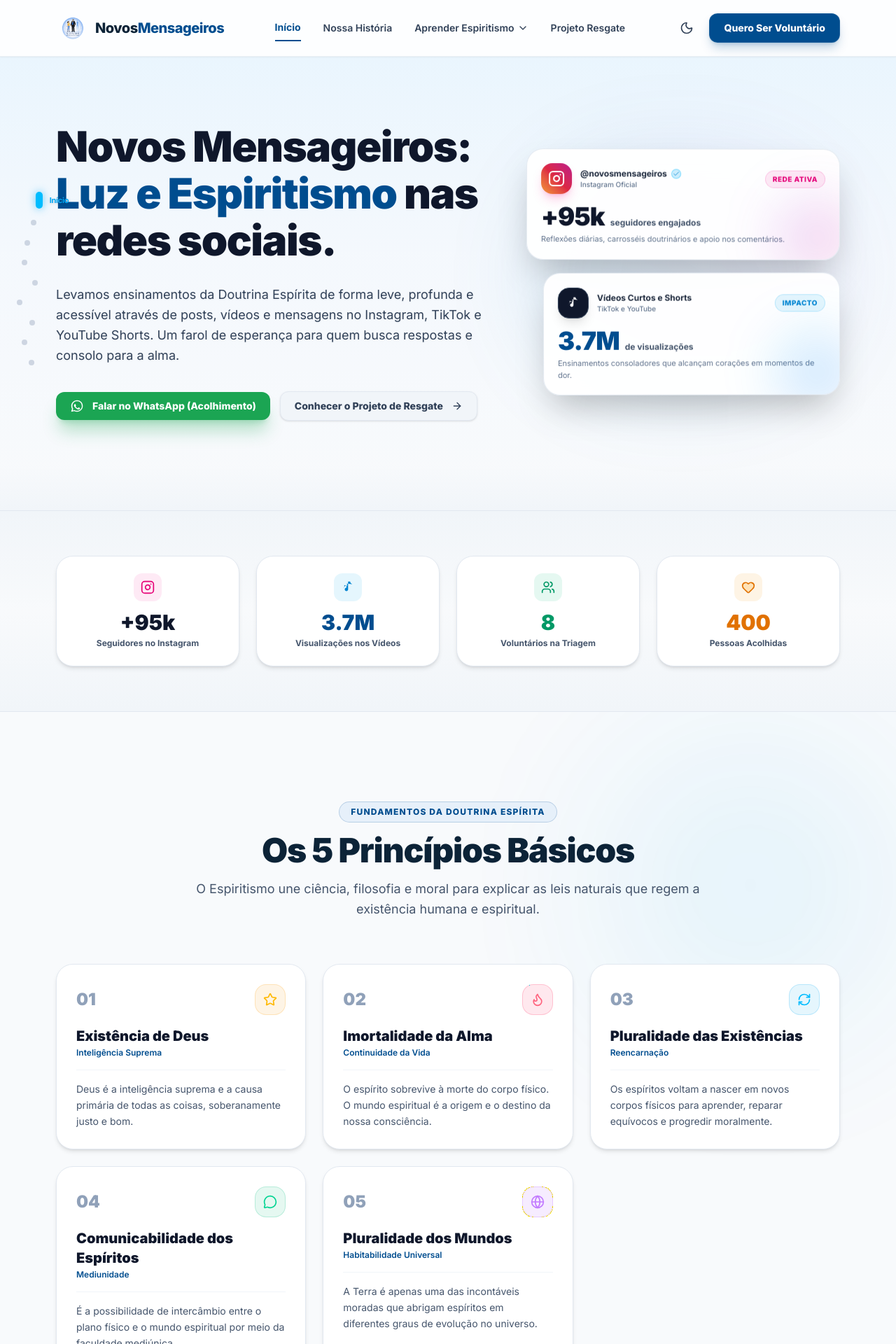
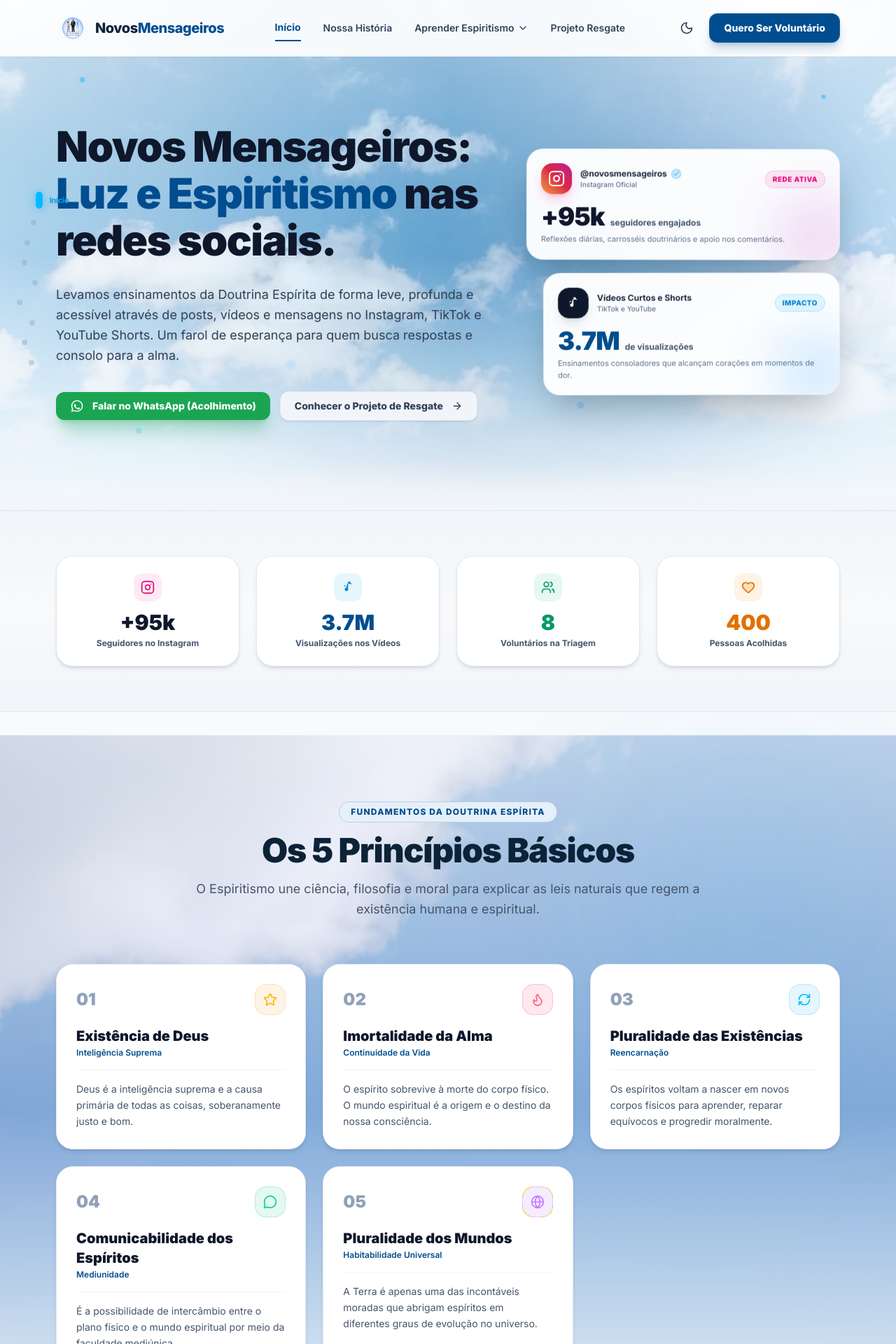
Before and after one commit to guNaoki/novosmensageirosweb, a React (Vite) app: page / in a window 1280 px wide. Shown: the top 1920 px of the page at 70% size. Built offline with nearby package versions, Linux system fonts and the light colour scheme.

Commit message:
fix(ui): corrigir stacking context e z-index dos backgrounds parallax

```diff
--- a/src/components/HistoryPortal.tsx
+++ b/src/components/HistoryPortal.tsx
@@ -70,13 +70,13 @@ export default function HistoryPortal({ onChangeRoute }: HistoryPortalProps) {
     <div className="bg-slate-50 dark:bg-slate-950 overflow-x-hidden text-left transition-colors duration-300">
 
       {/* 1. Hero Section with parallax-style background */}
-      <section className="relative pt-36 pb-24 lg:pt-44 lg:pb-36 bg-gradient-to-b from-sky-100/70 via-blue-50/40 to-slate-50 dark:from-slate-950/60 dark:via-slate-950/90 dark:to-slate-950 text-slate-900 dark:text-white overflow-hidden transition-colors duration-300">
+      <section className="relative pt-36 pb-24 lg:pt-44 lg:pb-36 bg-slate-50 dark:bg-slate-950 text-slate-900 dark:text-white overflow-hidden transition-colors duration-300">
         {/* Full-bleed background image with overlay */}
-        <div className="absolute inset-0 -z-20 overflow-hidden">
+        <div className="absolute inset-0 z-0 overflow-hidden pointer-events-none">
           <img
             src="https://images.unsplash.com/photo-1451187580459-43490279c0fa?q=80&w=1600&auto=format&fit=crop"
             alt="History pathway background"
-            className="w-full h-full object-cover opacity-15 dark:opacity-35 mix-blend-multiply dark:mix-blend-screen scale-105 pointer-events-none"
+            className="w-full h-full object-cover opacity-25 dark:opacity-35 mix-blend-multiply dark:mix-blend-screen scale-105 pointer-events-none"
           />
           <div className="absolute inset-0 bg-gradient-to-b from-sky-50/80 via-sky-50/90 to-slate-50 dark:from-slate-950/60 dark:via-slate-950/90 dark:to-slate-950"></div>
           {/* Subtle grid pattern overlay */}
@@ -84,9 +84,9 @@ export default function HistoryPortal({ onChangeRoute }: HistoryPortalProps) {
         </div>
 
         {/* Ambient Gradient Glows */}
-        <div className="ambient-glow top-10 right-1/4 w-[350px] h-[350px] bg-primary/20 dark:bg-primary/30 rounded-full blur-[120px] -z-10 animate-pulse pointer-events-none"></div>
+        <div className="ambient-glow top-10 right-1/4 w-[350px] h-[350px] bg-primary/20 dark:bg-primary/30 rounded-full blur-[120px] z-0 animate-pulse pointer-events-none"></div>
 
-        <div className="max-w-6xl mx-auto px-4">
+        <div className="max-w-6xl mx-auto px-4 relative z-10">
           <motion.div
             initial="hidden"
             animate="visible"
--- a/src/components/RescuePortal.tsx
+++ b/src/components/RescuePortal.tsx
@@ -41,24 +41,24 @@ export default function RescuePortal({ onChangeRoute }: RescuePortalProps) {
     <div className="bg-slate-50 dark:bg-slate-950 overflow-x-hidden transition-colors duration-300">
 
       {/* 2. Hero Section (O Propósito) */}
-      <section id="proposito" className="relative pt-32 pb-16 lg:pt-40 lg:pb-24 bg-gradient-to-b from-sky-100/70 via-blue-50/40 to-slate-50 dark:from-slate-950/70 dark:via-slate-950/85 dark:to-slate-950 text-slate-900 dark:text-white overflow-hidden transition-colors duration-300">
+      <section id="proposito" className="relative pt-32 pb-16 lg:pt-40 lg:pb-24 bg-slate-50 dark:bg-slate-950 text-slate-900 dark:text-white overflow-hidden transition-colors duration-300">
         {/* Full-bleed background image with clear overlay */}
-        <div className="absolute inset-0 -z-20 overflow-hidden">
+        <div className="absolute inset-0 z-0 overflow-hidden pointer-events-none">
           <img
             src="https://images.unsplash.com/photo-1516880711640-ef7db81be3e1?q=80&w=1600&auto=format&fit=crop"
             alt="Supportive hands background"
-            className="w-full h-full object-cover opacity-15 dark:opacity-50 mix-blend-multiply dark:mix-blend-screen scale-105 pointer-events-none"
+            className="w-full h-full object-cover opacity-25 dark:opacity-40 mix-blend-multiply dark:mix-blend-screen scale-105 pointer-events-none"
           />
-          <div className="absolute inset-0 bg-gradient-to-b from-sky-50/80 via-sky-50/90 to-slate-50 dark:from-slate-950/70 dark:via-slate-950/85 dark:to-slate-950"></div>
+          <div className="absolute inset-0 bg-gradient-to-b from-sky-50/70 via-sky-50/80 to-slate-50 dark:from-slate-950/70 dark:via-slate-950/85 dark:to-slate-950"></div>
           {/* Subtle grid pattern overlay */}
           <div className="absolute inset-0 bg-grid-pattern dark:bg-grid-dark opacity-35"></div>
         </div>
 
         {/* Ambient Gradient Glows */}
-        <div className="ambient-glow top-20 left-10 w-96 h-96 bg-primary/20 dark:bg-primary/40 pointer-events-none"></div>
-        <div className="ambient-glow bottom-20 right-10 w-[450px] h-[450px] bg-sky-500/15 dark:bg-sky-500/25 pointer-events-none" style={{ animationDelay: '-4s' }}></div>
+        <div className="ambient-glow top-20 left-10 w-96 h-96 bg-primary/20 dark:bg-primary/40 pointer-events-none z-0"></div>
+        <div className="ambient-glow bottom-20 right-10 w-[450px] h-[450px] bg-sky-500/15 dark:bg-sky-500/25 pointer-events-none z-0" style={{ animationDelay: '-4s' }}></div>
 
-        <div className="max-w-6xl mx-auto px-4">
+        <div className="max-w-6xl mx-auto px-4 relative z-10">
           <motion.div
             initial="hidden"
             animate="visible"
--- a/src/components/SpiritismPortal.tsx
+++ b/src/components/SpiritismPortal.tsx
@@ -415,26 +415,26 @@ export default function SpiritismPortal({ onChangeRoute }: SpiritismPortalProps)
       <section
         id="hero"
         ref={heroRef}
-        className="relative pt-36 pb-24 lg:pt-44 lg:pb-32 text-slate-900 dark:text-white overflow-hidden bg-gradient-to-b from-sky-100/70 via-blue-50/40 to-slate-50 dark:from-[#06152e]/90 dark:via-[#091e42]/65 dark:to-[#040d1f] transition-colors duration-300"
+        className="relative pt-36 pb-24 lg:pt-44 lg:pb-32 text-slate-900 dark:text-white overflow-hidden bg-slate-50 dark:bg-[#040d1f] transition-colors duration-300"
       >
         {/* Layer 1: Parallax Cloud Background Image */}
         <motion.div
           style={{ y: heroBgY }}
-          className="absolute inset-0 -z-30 overflow-hidden pointer-events-none"
+          className="absolute inset-0 z-0 overflow-hidden pointer-events-none"
         >
           <img
             src="/imagens-pagina/ceunuvem1.webp"
             alt="Nuvens de fundo celestial"
-            className="w-full h-[130%] object-cover object-center opacity-30 dark:opacity-60 mix-blend-multiply dark:mix-blend-screen scale-105"
+            className="w-full h-[125%] object-cover object-center opacity-65 dark:opacity-30 dark:brightness-90 dark:contrast-125 dark:mix-blend-screen scale-105"
           />
-          <div className="absolute inset-0 bg-gradient-to-b from-sky-50/70 via-sky-50/20 to-slate-50 dark:from-[#06152e]/85 dark:via-[#091e42]/50 dark:to-[#040d1f]"></div>
-          <div className="absolute inset-0 bg-gradient-to-r from-sky-50/80 via-transparent to-sky-50/80 dark:from-[#040d1f]/85 dark:via-transparent dark:to-[#040d1f]/85"></div>
+          <div className="absolute inset-0 bg-gradient-to-b from-sky-50/40 via-transparent to-slate-50 dark:from-[#040d1f]/60 dark:via-[#040d1f]/20 dark:to-[#040d1f]"></div>
+          <div className="absolute inset-0 bg-gradient-to-r from-sky-50/50 via-transparent to-sky-50/50 dark:from-[#040d1f]/70 dark:via-transparent dark:to-[#040d1f]/70"></div>
         </motion.div>
 
         {/* Layer 2: Cosmic Particles & Drifting Stardust (with Parallax & Float) */}
         <motion.div
           style={{ y: heroParticlesY }}
-          className="absolute inset-0 -z-20 pointer-events-none overflow-hidden"
+          className="absolute inset-0 z-0 pointer-events-none overflow-hidden"
         >
           {/* Subtle grid pattern */}
           <div className="absolute inset-0 bg-grid-pattern dark:bg-grid-dark opacity-30"></div>
@@ -680,18 +680,18 @@ export default function SpiritismPortal({ onChangeRoute }: SpiritismPortalProps)
         {/* Parallax Cloud Background */}
         <motion.div
           style={{ y: principiosBgY }}
-          className="absolute inset-0 -z-30 overflow-hidden pointer-events-none"
+          className="absolute inset-0 z-0 overflow-hidden pointer-events-none"
         >
           <img
             src="/imagens-pagina/ceunuvem2.webp"
             alt="Nuvens de fundo dos 5 pilares"
-            className="w-full h-[130%] object-cover object-center opacity-25 dark:opacity-50 mix-blend-multiply dark:mix-blend-screen scale-105"
+            className="w-full h-[125%] object-cover object-center opacity-60 dark:opacity-25 dark:brightness-90 dark:contrast-125 dark:mix-blend-screen scale-105"
           />
-          <div className="absolute inset-0 bg-gradient-to-b from-slate-50/70 via-slate-50/30 to-slate-50 dark:from-slate-950/85 dark:via-slate-950/60 dark:to-slate-950"></div>
+          <div className="absolute inset-0 bg-gradient-to-b from-slate-50/60 via-slate-50/20 to-slate-50 dark:from-slate-950/75 dark:via-slate-950/40 dark:to-slate-950"></div>
         </motion.div>
 
         {/* Ambient Glow */}
-        <div className="ambient-glow top-20 right-10 w-96 h-96 bg-sky-500/10 pointer-events-none"></div>
+        <div className="ambient-glow top-20 right-10 w-96 h-96 bg-sky-500/10 pointer-events-none z-0"></div>
 
         <div className="max-w-6xl mx-auto px-4 relative z-10">
 
```
